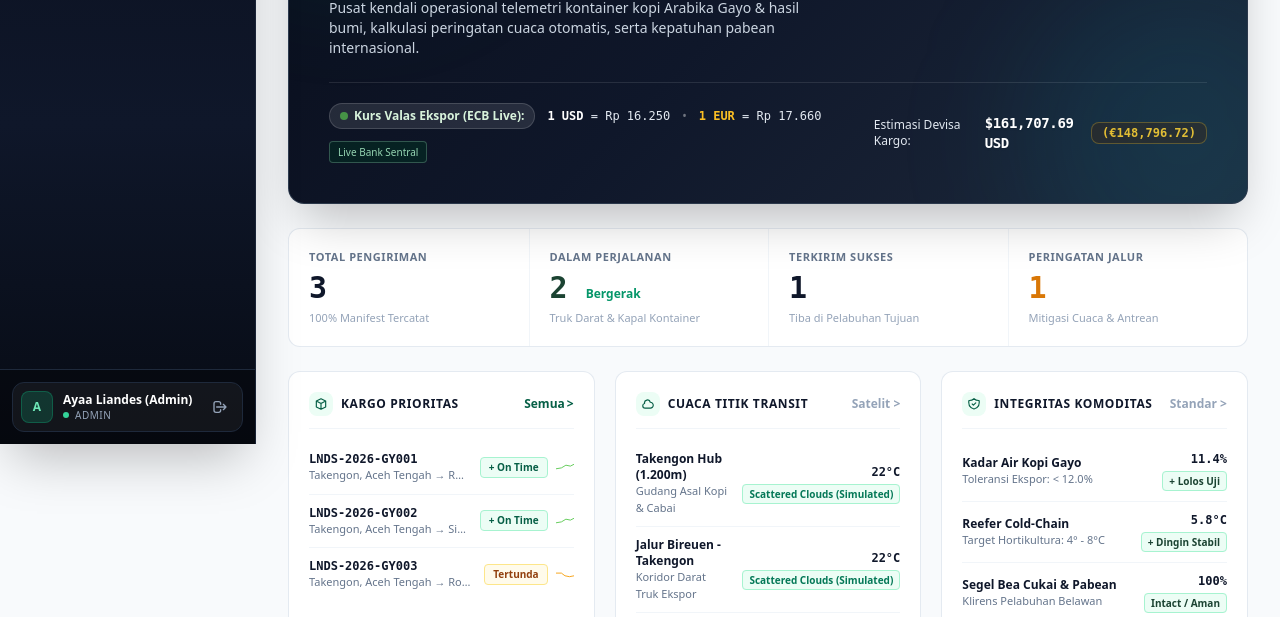
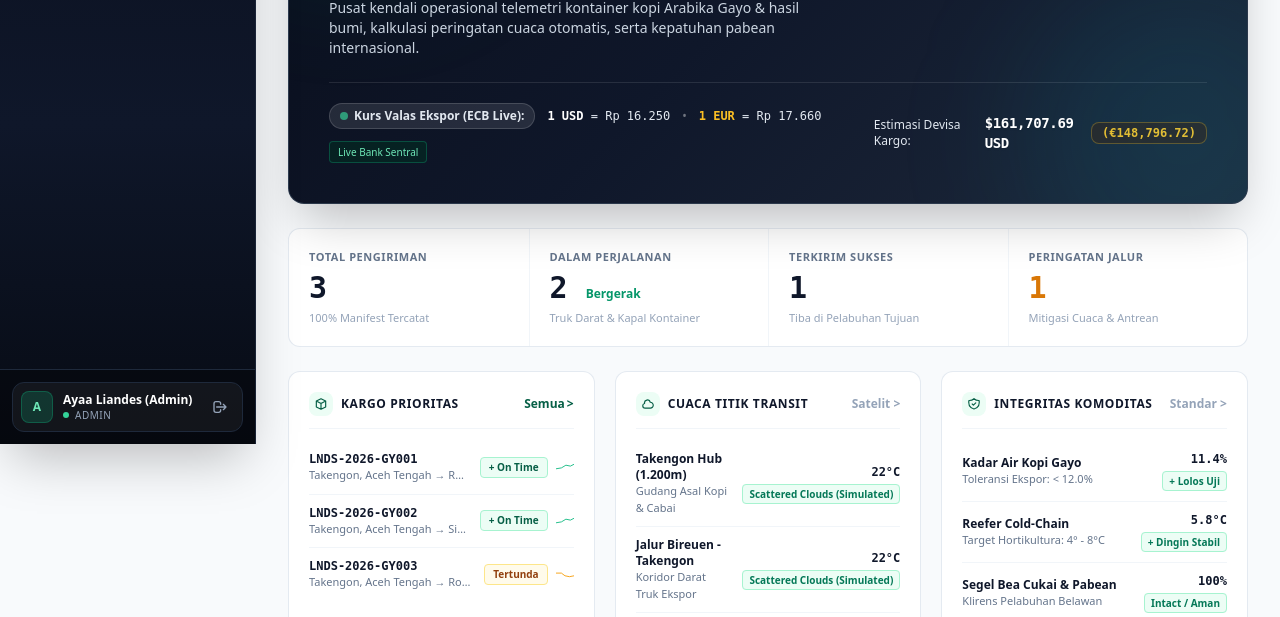
Before and after one commit to annisaliandess/Agrilian_CargoTrace, a Laravel app: page /dashboard in a window 1280 px wide. Shown: the part 356-973 px from the top of the page. Run offline with Laravel 12, Linux system fonts and the light colour scheme; a user stored in the database is signed in; data comes from the database, SQL or seed files in the repository; data that the repository does not hold is empty; some libraries are stand-ins or nearby versions; some web fonts are replaced.

Commit message:
style(theme): purge all lingering legacy pine and neon green colors to unify palette with Midnight Slate and Emerald Accent

```diff
--- a/resources/views/dashboard/index.blade.php
+++ b/resources/views/dashboard/index.blade.php
@@ -53,8 +53,8 @@
         <!-- Live Global Export Valuation & Currency Bar (ECB Frankfurter API Live) -->
         <div class="mt-6 pt-5 border-t border-white/10 flex flex-col sm:flex-row sm:items-center justify-between gap-4 text-xs">
             <div class="flex flex-wrap items-center gap-3">
-                <span class="inline-flex items-center gap-1.5 px-2.5 py-1 rounded-full bg-white/10 text-[#D8F3DC] font-semibold border border-white/15 backdrop-blur-xs">
-                    <span class="w-2 h-2 rounded-full bg-[#57C84D] animate-pulse"></span>
+                <span class="inline-flex items-center gap-1.5 px-2.5 py-1 rounded-full bg-white/10 text-slate-200 font-semibold border border-white/15 backdrop-blur-xs">
+                    <span class="w-2 h-2 rounded-full bg-emerald-400 animate-pulse"></span>
                     <span>Kurs Valas Ekspor (ECB Live):</span>
                 </span>
                 <span class="font-mono text-slate-200">
@@ -64,7 +64,7 @@
                 <span class="font-mono text-slate-200">
                     <strong class="text-[#FBBF24]">1 EUR</strong> = Rp {{ number_format($currencyRates['eur_to_idr'], 0, ',', '.') }}
                 </span>
-                <span class="text-[10px] text-[#95D5B2] bg-emerald-950/60 px-2 py-0.5 rounded border border-[#95D5B2]/30">Live Bank Sentral</span>
+                <span class="text-[10px] text-emerald-300 bg-emerald-950/60 px-2 py-0.5 rounded border border-emerald-500/30">Live Bank Sentral</span>
             </div>
 
             <div class="flex items-center gap-2">
@@ -89,7 +89,7 @@
         <!-- Metric 2: In-Transit -->
         <div class="p-4 sm:p-5">
             <span class="block text-[11px] font-semibold text-slate-500 uppercase tracking-wider">Dalam Perjalanan</span>
-            <div class="text-2xl sm:text-3xl font-extrabold text-[#1B4332] mt-1 font-mono">{{ $inTransitCount }} <span class="text-xs font-sans font-bold text-emerald-600">Bergerak</span></div>
+            <div class="text-2xl sm:text-3xl font-extrabold text-slate-900 mt-1 font-mono">{{ $inTransitCount }} <span class="text-xs font-sans font-bold text-emerald-600">Bergerak</span></div>
             <span class="block text-[11px] text-slate-400 mt-1">Truk Darat & Kapal Kontainer</span>
         </div>
 
@@ -156,7 +156,7 @@
                                         + On Time
                                     </span>
                                     <!-- Sparkline Rise -->
-                                    <svg class="w-10 h-4 text-[#57C84D]" viewBox="0 0 40 16" fill="none" stroke="currentColor">
+                                    <svg class="w-10 h-4 text-emerald-500" viewBox="0 0 40 16" fill="none" stroke="currentColor">
                                         <path d="M0 12 L12 10 L22 4 L32 6 L40 2" stroke-width="2" stroke-linecap="round" stroke-linejoin="round"/>
                                     </svg>
                                 @endif
@@ -235,7 +235,7 @@
                         </div>
                         <div class="text-right shrink-0">
                             <div class="text-xs font-mono font-bold text-slate-900">11.4%</div>
-                            <span class="text-[10px] font-bold text-[#1B4332] bg-emerald-50 px-1.5 py-0.5 rounded border border-emerald-200">+ Lolos Uji</span>
+                            <span class="text-[10px] font-bold text-emerald-700 bg-emerald-50 px-1.5 py-0.5 rounded border border-emerald-200">+ Lolos Uji</span>
                         </div>
                     </div>
 
@@ -246,7 +246,7 @@
                         </div>
                         <div class="text-right shrink-0">
                             <div class="text-xs font-mono font-bold text-slate-900">5.8°C</div>
-                            <span class="text-[10px] font-bold text-[#1B4332] bg-emerald-50 px-1.5 py-0.5 rounded border border-emerald-200">+ Dingin Stabil</span>
+                            <span class="text-[10px] font-bold text-emerald-700 bg-emerald-50 px-1.5 py-0.5 rounded border border-emerald-200">+ Dingin Stabil</span>
                         </div>
                     </div>
 
@@ -257,7 +257,7 @@
                         </div>
                         <div class="text-right shrink-0">
                             <div class="text-xs font-mono font-bold text-slate-900">100%</div>
-                            <span class="text-[10px] font-bold text-[#1B4332] bg-emerald-50 px-1.5 py-0.5 rounded border border-emerald-200">Intact / Aman</span>
+                            <span class="text-[10px] font-bold text-emerald-700 bg-emerald-50 px-1.5 py-0.5 rounded border border-emerald-200">Intact / Aman</span>
                         </div>
                     </div>
                 </div>
@@ -280,14 +280,14 @@
         <div class="bg-white rounded-xl border border-slate-200/90 shadow-2xs overflow-hidden flex flex-col sm:flex-row group hover:border-slate-300 transition-colors">
             <div class="sm:w-44 h-36 sm:h-auto relative overflow-hidden bg-slate-100 shrink-0">
                 <img src="/images/coffee.jpg" alt="Kopi Arabika Gayo Takengon" class="w-full h-full object-cover group-hover:scale-105 transition-transform duration-300">
-                <span class="absolute top-2 left-2 px-2 py-0.5 rounded text-[10px] font-bold bg-[#1B4332]/90 text-white backdrop-blur-xs border border-white/20">
+                <span class="absolute top-2 left-2 px-2 py-0.5 rounded text-[10px] font-bold bg-slate-900/90 text-white backdrop-blur-xs border border-white/20">
                     Ekspor Utama
                 </span>
             </div>
             <div class="p-4 sm:p-5 flex-1 flex flex-col justify-between">
                 <div>
                     <div class="flex items-center justify-between gap-2">
-                        <span class="text-xs font-mono font-bold text-[#1B4332]">LNDS-2026-GY001</span>
+                        <span class="text-xs font-mono font-bold text-emerald-700">LNDS-2026-GY001</span>
                         <span class="px-2 py-0.5 rounded text-[10px] font-bold bg-emerald-50 text-emerald-800 border border-emerald-200">
                             On Track
                         </span>
@@ -302,7 +302,7 @@
                         <span class="text-slate-300 mx-1">&bull;</span>
                         <span>Bobot: <strong>12.000 KG</strong></span>
                     </div>
-                    <a href="/shipments/1" class="text-xs font-bold text-[#1B4332] hover:text-emerald-950 flex items-center gap-1">
+                    <a href="/shipments/1" class="text-xs font-bold text-slate-900 hover:text-emerald-700 flex items-center gap-1 transition-colors">
                         <span>Detail</span>
                         <span>&rarr;</span>
                     </a>
@@ -314,14 +314,14 @@
         <div class="bg-white rounded-xl border border-slate-200/90 shadow-2xs overflow-hidden flex flex-col sm:flex-row group hover:border-slate-300 transition-colors">
             <div class="sm:w-44 h-36 sm:h-auto relative overflow-hidden bg-slate-100 shrink-0">
                 <img src="/images/avocado.jpg" alt="Alpukat Mentega & Cabai Takengon" class="w-full h-full object-cover group-hover:scale-105 transition-transform duration-300">
-                <span class="absolute top-2 left-2 px-2 py-0.5 rounded text-[10px] font-bold bg-[#1B4332]/90 text-white backdrop-blur-xs border border-white/20">
+                <span class="absolute top-2 left-2 px-2 py-0.5 rounded text-[10px] font-bold bg-slate-900/90 text-white backdrop-blur-xs border border-white/20">
                     Rantai Dingin
                 </span>
             </div>
             <div class="p-4 sm:p-5 flex-1 flex flex-col justify-between">
                 <div>
                     <div class="flex items-center justify-between gap-2">
-                        <span class="text-xs font-mono font-bold text-[#1B4332]">LNDS-2026-GY002</span>
+                        <span class="text-xs font-mono font-bold text-emerald-700">LNDS-2026-GY002</span>
                         <span class="px-2 py-0.5 rounded text-[10px] font-bold bg-emerald-50 text-emerald-800 border border-emerald-200">
                             In Transit
                         </span>
@@ -336,7 +336,7 @@
                         <span class="text-slate-300 mx-1">&bull;</span>
                         <span>Bobot: <strong>4.500 KG</strong></span>
                     </div>
-                    <a href="/shipments/2" class="text-xs font-bold text-[#1B4332] hover:text-emerald-950 flex items-center gap-1">
+                    <a href="/shipments/2" class="text-xs font-bold text-slate-900 hover:text-emerald-700 flex items-center gap-1 transition-colors">
                         <span>Detail</span>
                         <span>&rarr;</span>
                     </a>
@@ -352,14 +352,14 @@
     <div class="bg-white rounded-xl border border-slate-200/90 p-5 shadow-2xs flex flex-col">
         <div class="flex items-center justify-between mb-3">
             <div class="flex items-center gap-2">
-                <span class="w-2 h-2 rounded-full bg-[#57C84D] animate-pulse"></span>
+                <span class="w-2 h-2 rounded-full bg-emerald-500 animate-pulse"></span>
                 <h2 class="text-xs font-bold text-slate-800 uppercase tracking-wider">
                     Radar Visual Rute Multimodal Koridor Ekspor Highland
                 </h2>
             </div>
             <div class="flex items-center gap-3 text-[11px] text-slate-500 font-medium">
-                <span class="flex items-center gap-1"><span class="w-2 h-2 rounded-full bg-[#1B4332]"></span> Hub Gudang</span>
-                <span class="flex items-center gap-1"><span class="w-2 h-2 rounded-full bg-[#57C84D]"></span> Kargo Bergerak</span>
+                <span class="flex items-center gap-1"><span class="w-2 h-2 rounded-full bg-slate-900"></span> Hub Gudang</span>
+                <span class="flex items-center gap-1"><span class="w-2 h-2 rounded-full bg-emerald-500"></span> Kargo Bergerak</span>
             </div>
         </div>
 
@@ -377,7 +377,7 @@
                 </h3>
                 <p class="text-xs text-slate-500 mt-0.5">Daftar consignment yang sedang dalam proses pengiriman</p>
             </div>
-            <a href="{{ route('shipments.index') }}" class="text-xs font-bold text-[#1B4332] hover:text-emerald-950 flex items-center gap-1 transition-colors">
+            <a href="{{ route('shipments.index') }}" class="text-xs font-bold text-slate-900 hover:text-emerald-700 flex items-center gap-1 transition-colors">
                 <span>Lihat Roster Lengkap</span>
                 <span>&rarr;</span>
             </a>
@@ -399,7 +399,7 @@
                     @forelse($recentShipments as $s)
                         <tr class="hover:bg-slate-50/70 transition-colors">
                             <td class="py-3 pr-3 font-mono font-bold text-slate-900">
-                                <a href="{{ route('shipments.show', $s->id) }}" class="text-[#1B4332] hover:underline font-bold">
+                                <a href="{{ route('shipments.show', $s->id) }}" class="text-emerald-700 hover:text-emerald-800 hover:underline font-bold">
                                     {{ $s->tracking_number }}
                                 </a>
                             </td>
@@ -409,14 +409,14 @@
                             </td>
                             <td class="py-3 pr-3">
                                 <div class="font-medium text-slate-700">{{ $s->origin->city }} &rarr; {{ $s->destination->city }}</div>
-                                <div class="text-[#1B4332] text-[11px] font-medium mt-0.5">Posisi: {{ $s->currentLocation->name ?? 'Dalam Perjalanan' }}</div>
+                                <div class="text-slate-500 text-[11px] font-medium mt-0.5">Posisi: {{ $s->currentLocation->name ?? 'Dalam Perjalanan' }}</div>
                             </td>
                             <td class="py-3 pr-3">
                                 <span class="font-medium text-slate-800">{{ $s->carrier->name }}</span>
                                 <span class="block text-[10px] text-slate-400 font-mono">[{{ $s->carrier->transport_mode }}]</span>
                             </td>
                             <td class="py-3 pr-3">
-                                <span class="px-2 py-0.5 rounded text-[10px] font-bold uppercase {{ $s->status === 'DELIVERED' ? 'bg-slate-100 text-slate-800 border border-slate-300' : ($s->status === 'IN_TRANSIT' ? 'bg-emerald-50 text-[#1B4332] border border-emerald-200' : 'bg-slate-100 text-slate-700') }}">
+                                <span class="px-2 py-0.5 rounded text-[10px] font-bold uppercase {{ $s->status === 'DELIVERED' ? 'bg-slate-100 text-slate-800 border border-slate-300' : ($s->status === 'IN_TRANSIT' ? 'bg-emerald-50 text-emerald-800 border border-emerald-200' : 'bg-slate-100 text-slate-700') }}">
                                     {{ $s->status }}
                                 </span>
                                 @if($s->is_delayed)
@@ -460,11 +460,11 @@
         locations.forEach(loc => {
             const marker = L.circleMarker([loc.latitude, loc.longitude], {
                 radius: 6,
-                color: '#1B4332',
-                fillColor: '#2D6A4F',
+                color: '#0F172A',
+                fillColor: '#334155',
                 fillOpacity: 0.9,
                 weight: 2
-            }).addTo(map).bindPopup(`<b>${loc.name}</b><br>${loc.city}, ${loc.country}<br><span class="font-mono text-xs font-bold text-[#1B4332]">[${loc.code}]</span>`);
+            }).addTo(map).bindPopup(`<b>${loc.name}</b><br>${loc.city}, ${loc.country}<br><span class="font-mono text-xs font-bold text-emerald-700">[${loc.code}]</span>`);
             markers.push(marker);
         });
 
@@ -474,15 +474,15 @@
                 const isDelayed = s.is_delayed;
                 const cargoMarker = L.circleMarker([s.current_location.latitude, s.current_location.longitude], {
                     radius: 8,
-                    color: isDelayed ? '#b45309' : '#1B4332',
-                    fillColor: isDelayed ? '#f59e0b' : '#57C84D',
+                    color: isDelayed ? '#b45309' : '#047857',
+                    fillColor: isDelayed ? '#f59e0b' : '#10b981',
                     fillOpacity: 0.95,
                     weight: 2
                 }).addTo(map).bindPopup(`
                     <b>Kargo: ${s.tracking_number}</b><br>
                     Komoditas: ${s.cargo_type}<br>
                     Status: <b>${s.status}</b> ${isDelayed ? '<br><span style="color:#b45309">Tertunda: +' + s.delay_duration_hours + ' jam</span>' : ''}<br>
-                    <a href="/shipments/${s.id}" style="color:#1B4332;font-weight:bold;">Periksa Kargo &rarr;</a>
+                    <a href="/shipments/${s.id}" style="color:#047857;font-weight:bold;">Periksa Kargo &rarr;</a>
                 `);
                 markers.push(cargoMarker);
             }
--- a/resources/views/layouts/app.blade.php
+++ b/resources/views/layouts/app.blade.php
@@ -21,13 +21,17 @@
             theme: {
                 extend: {
                     colors: {
-                        pine: {
-                            deep: '#1B4332',     /* Forest Pine Utama */
-                            mid: '#2D6A4F',
-                            leaf: '#40916C',
-                            soft: '#74C69D',
-                            mint: '#95D5B2',
-                            ice: '#D8F3DC',
+                        brand: {
+                            50: '#ECFDF5',
+                            100: '#D1FAE5',
+                            200: '#A7F3D0',
+                            300: '#6EE7B7',
+                            400: '#34D399',
+                            500: '#10B981',
+                            600: '#059669',
+                            700: '#047857',
+                            800: '#065F46',
+                            900: '#064E3B',
                         },
                         slate: {
                             50: '#F8FAFC',
@@ -161,7 +165,7 @@
         }
     </style>
 </head>
-<body class="h-full font-sans text-slate-800 antialiased selection:bg-[#1B4332] selection:text-white bg-[#F8FAFC]">
+<body class="h-full font-sans text-slate-800 antialiased selection:bg-emerald-600 selection:text-white bg-[#F8FAFC]">
 
 @php
     $isPublicTracker = request()->routeIs('track.public') || request()->routeIs('home') || request()->routeIs('login');
```
Also changed, not shown: resources/views/auth/login.blade.php (+4 -4 lines), resources/views/shipments/show.blade.php (+5 -5 lines), resources/views/tracking/public.blade.php (+7 -7 lines).
